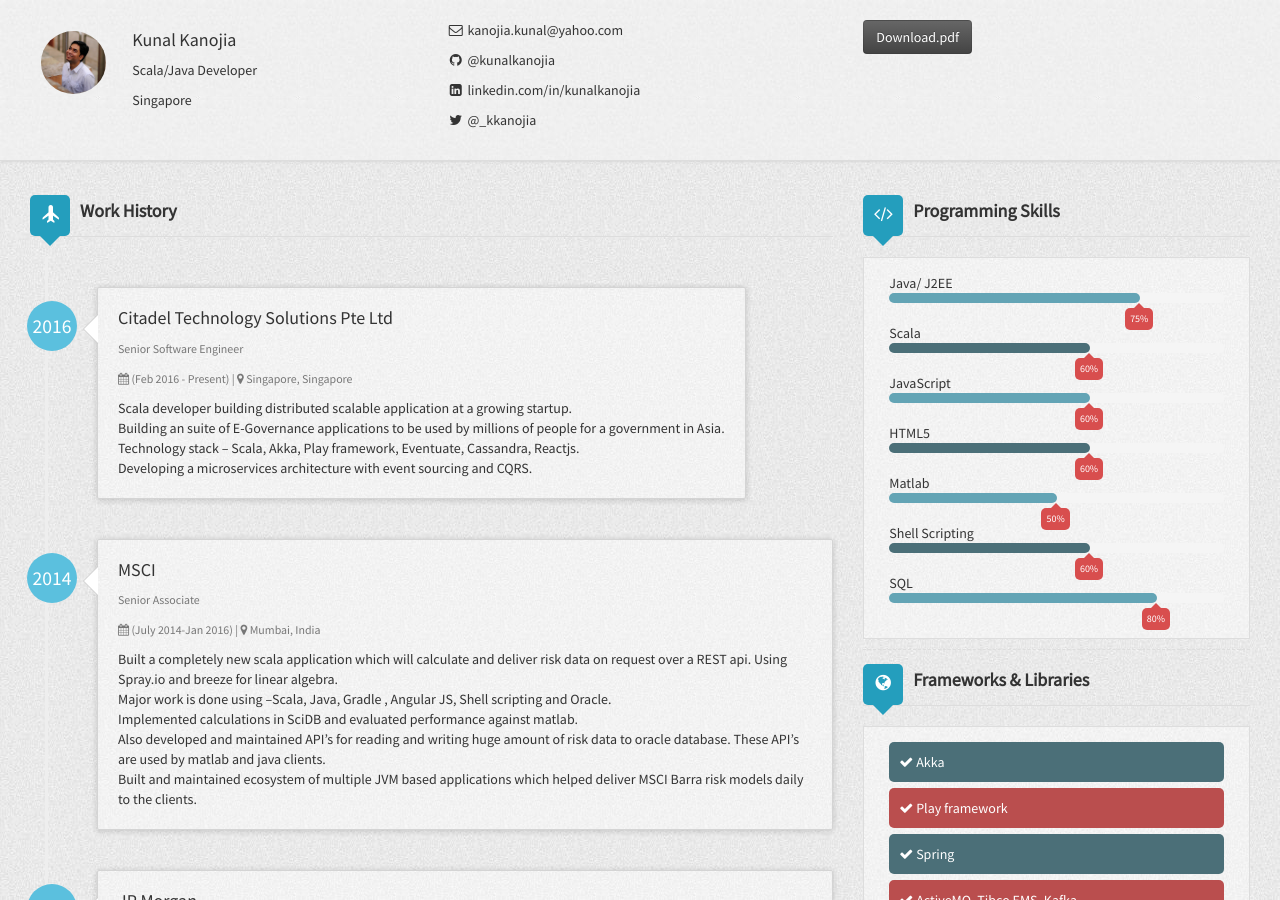
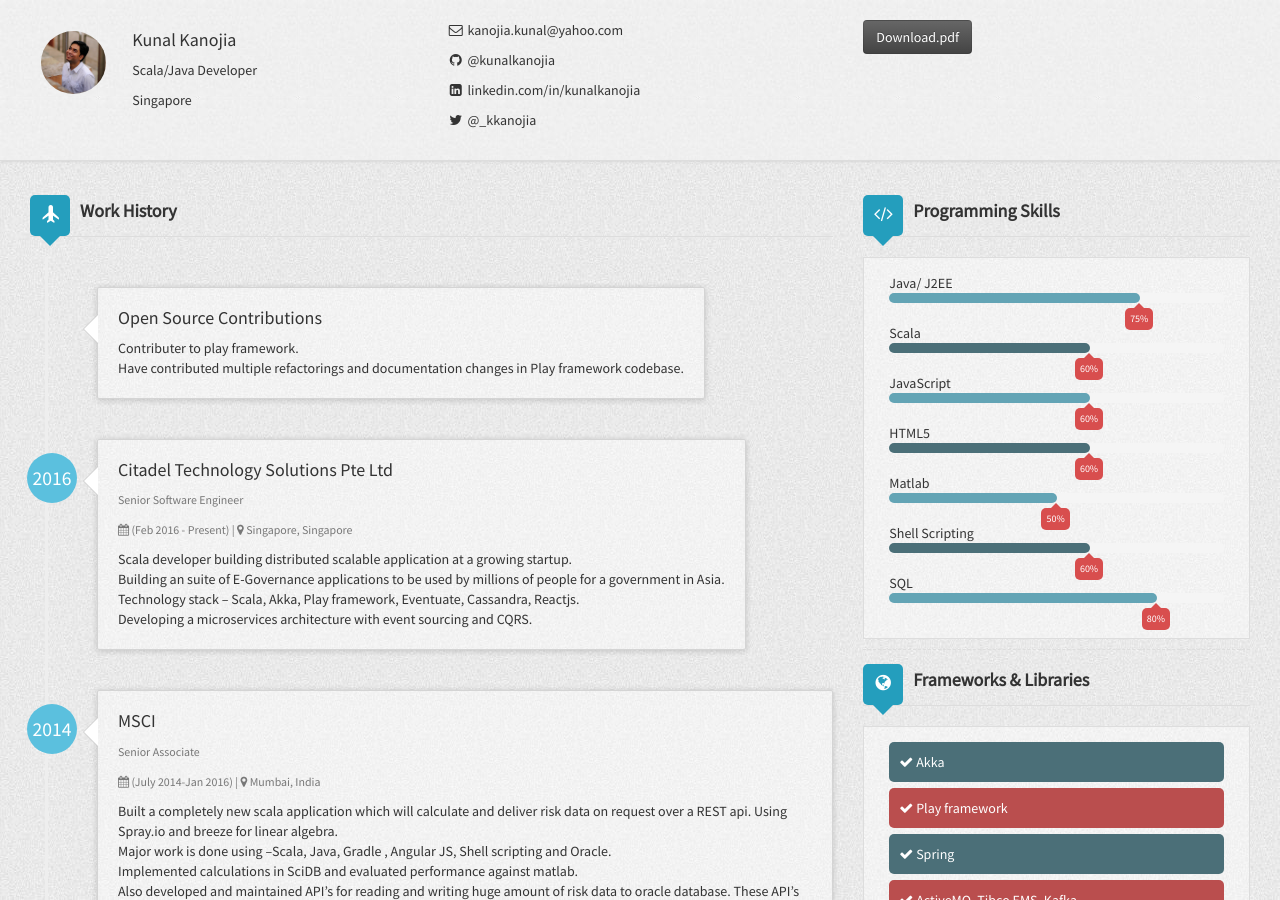
Before and after one commit to kunalkanojia/resumecard, a Jekyll site: the page built from index.html, in a window 1280 px wide and 900 px high. Built offline with Jekyll 4.4.1, drawn with Linux system fonts in a browser that asks for light colours; nearby versions of some CDN libraries.

Commit message:
Update _config.yml

```diff
--- a/_config.yml
+++ b/_config.yml
@@ -27,6 +27,14 @@
   stackoverflow:
 #  stackoverflow: 4582127
   workHistory:
+    - work0:
+      company: Open Source Contributions
+      location:
+      title:
+      started:
+      duration:
+      description: Contributer to play framework. <br>
+                   Have contributed multiple refactorings and documentation changes in Play framework codebase.
     - work1:
       company: Citadel Technology Solutions Pte Ltd
       location: Singapore, Singapore
```
